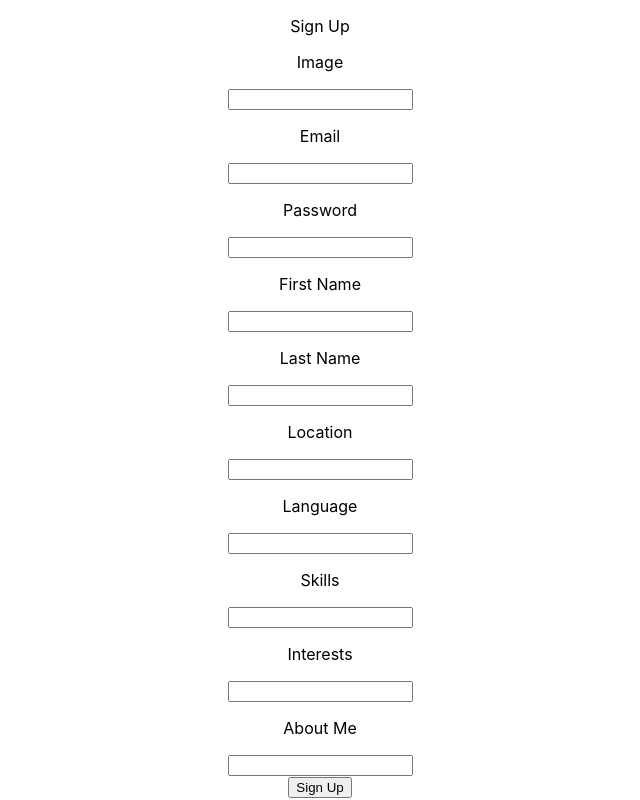
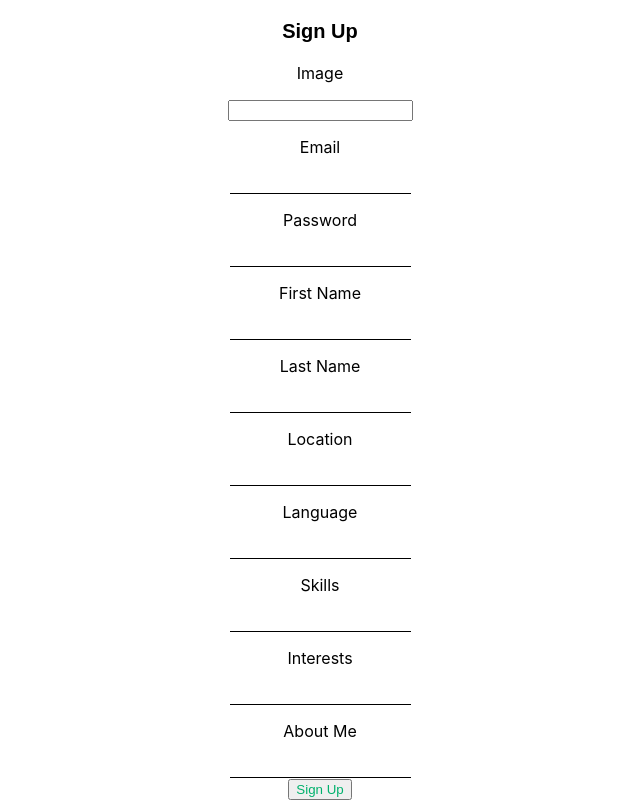
Before and after one commit to hifiverr/hifiverr-frontend, a React (Create React App) app: page /signup in a window 1280 px wide. Shown: the whole page, without its empty margins (320-960 px from the left). Built offline with nearby package versions, Linux system fonts and the light colour scheme; no server answers.

Commit message:
add css to signup

```diff
--- a/src/components/LogIn.js/LogIn.css
+++ b/src/components/LogIn.js/LogIn.css
@@ -1,7 +1,7 @@
-@font-face {
+/* @font-face {
     font-family: 'Domaine';
-    src: local('Domaine'), url(./fonts/DomaineDisplayApp-MediumItalic.ttf('medium');
-  }
+    src: local('Domaine'), url('./fonts/domaine-display-web-bold.woff') format ('woff');
+  } */
 
 .login-logo{
     width: 150px;
@@ -39,6 +39,7 @@
 }
 
 .email-input-form{
+
 border: 1px solid #000000;
 border-top: none;
 border-left: none;
@@ -53,5 +54,6 @@ border-right: none;
 
 }
 .p-text{
+    font-size: 15px;
 
 }
--- a/src/components/SignUp/SignUp.css
+++ b/src/components/SignUp/SignUp.css
@@ -0,0 +1,65 @@
+.h1-signup{
+    font-family: Arial, Helvetica, sans-serif;
+    font-size: 20px;
+    font-weight: 700;
+}
+
+
+.profile-image-input{
+
+}
+
+.signup-email-input {
+    border: 1px solid #000000;
+    border-top: none;
+    border-left: none;
+    border-right: none;
+  }
+.password-input{
+    border: 1px solid #000000;
+  border-top: none;
+  border-left: none;
+  border-right: none;
+}
+.firstname-input{
+    border: 1px solid #000000;
+    border-top: none;
+    border-left: none;
+    border-right: none;
+}
+.lastname-input{
+    border: 1px solid #000000;
+    border-top: none;
+    border-left: none;
+    border-right: none;
+}
+.location-input{
+    border: 1px solid #000000;
+    border-top: none;
+    border-left: none;
+    border-right: none;
+}
+.language-input{
+    border: 1px solid #000000;
+    border-top: none;
+    border-left: none;
+    border-right: none;
+}
+.skill-input{
+    border: 1px solid #000000;
+    border-top: none;
+    border-left: none;
+    border-right: none;
+}
+.interests-input{
+    border: 1px solid #000000;
+    border-top: none;
+    border-left: none;
+    border-right: none;
+}
+.aboutme-input{
+    border: 1px solid #000000;
+    border-top: none;
+    border-left: none;
+    border-right: none;
+}
--- a/src/components/SignUp/SignUp.js
+++ b/src/components/SignUp/SignUp.js
@@ -1,6 +1,7 @@
 import React from "react";
 import axios from "axios";
 import { useHistory } from "react-router-dom";
+import "./SignUp.css" ;
 
 const SignUp = () => {
   const [state, setState] = React.useState({});
@@ -19,7 +20,7 @@ const SignUp = () => {
 
   return (
     <div className="signup-wrapper">
-      <p>Sign Up</p>
+      <p className="h1-signup">Sign Up</p>
       <form onSubmit={handleSubmit}>
         <p>Image</p>
         <input
@@ -30,7 +31,12 @@ const SignUp = () => {
         />
         <br />
         <p>Email</p>
-        <input name="email" value={state.email} onChange={handleChange} />
+        <input
+          name="email"
+          value={state.email}
+          onChange={handleChange}
+          className="signup-email-input"
+        />
         <br />
         <p>Password</p>
         <input
@@ -38,6 +44,7 @@ const SignUp = () => {
           name="password"
           value={state.password}
           onChange={handleChange}
+          className="password-input"
         />
         <br />
         <p>First Name</p>
@@ -45,36 +52,61 @@ const SignUp = () => {
           name="firstname"
           value={state.firstname}
           onChange={handleChange}
+          className="firstname-input"
         />
         <br />
         <p>Last Name</p>
-        <input name="lastname" value={state.lastname} onChange={handleChange} />
+        <input
+          name="lastname"
+          value={state.lastname}
+          onChange={handleChange}
+          className="lastname-input"
+        />
         <br />
         <p>Location</p>
-        <input name="location" value={state.location} onChange={handleChange} />
+        <input
+          name="location"
+          value={state.location}
+          onChange={handleChange}
+          className="location-input"
+        />
         <br />
         <p>Language</p>
         <input
           name="language"
           value={state.primary_language}
           onChange={handleChange}
+          className="language-input"
         />
         <br />
         <p>Skills</p>
-        <input name="skills" value={state.skills} onChange={handleChange} />
+        <input
+          name="skills"
+          value={state.skills}
+          onChange={handleChange}
+          className="skill-input"
+        />
         <br />
         <p>Interests</p>
         <input
           name="interests"
           value={state.Interests}
           onChange={handleChange}
+          className="interests-input"
         />
         <br />
         <p>About Me</p>
-        <input name="aboutme" value={state.aboutme} onChange={handleChange} />
+        <input
+          name="aboutme"
+          value={state.aboutme}
+          onChange={handleChange}
+          className="aboutme-input"
+        />
         <br />
 
-        <button type="submit">Sign Up</button>
+        <button type="submit" className="signup-button">
+          Sign Up
+        </button>
       </form>
     </div>
   );
```
